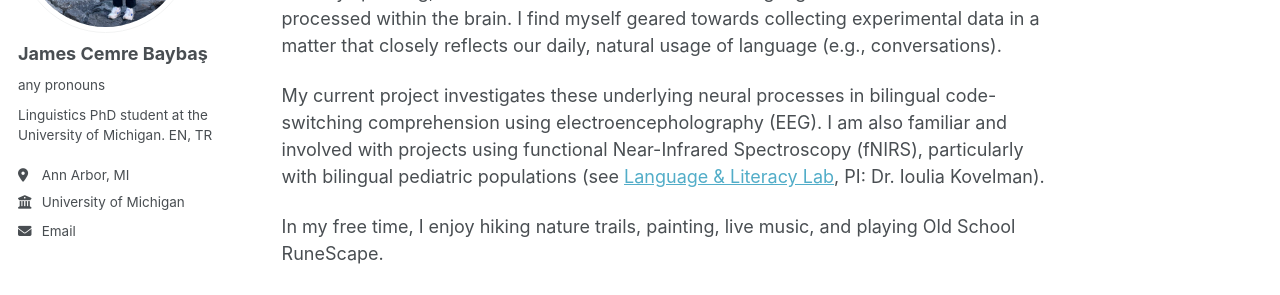
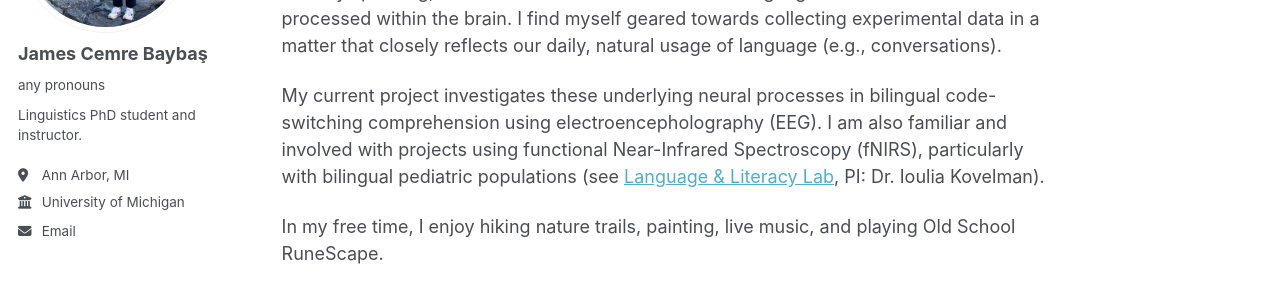
Before and after one commit to jbaybas/jbaybas.github.io, a Jekyll site: the page built from _pages/about.md, in a window 1280 px wide. Shown: the part 241-536 px from the top of the page. Built offline with Jekyll 4.4.1, drawn with Linux system fonts in a browser that asks for light colours.

Commit message:
Update _config.yml

```diff
--- a/_config.yml
+++ b/_config.yml
@@ -25,7 +25,7 @@ author:
   avatar           : "profile2.jpg"
   name             : "James Cemre Baybaş"
   pronouns         : "any pronouns"
-  bio              : "Linguistics PhD student at the University of Michigan. EN, TR"
+  bio              : "Linguistics PhD student and instructor."
   location         : "Ann Arbor, MI"
   employer         : "University of Michigan"
   uri              : # URL
```
